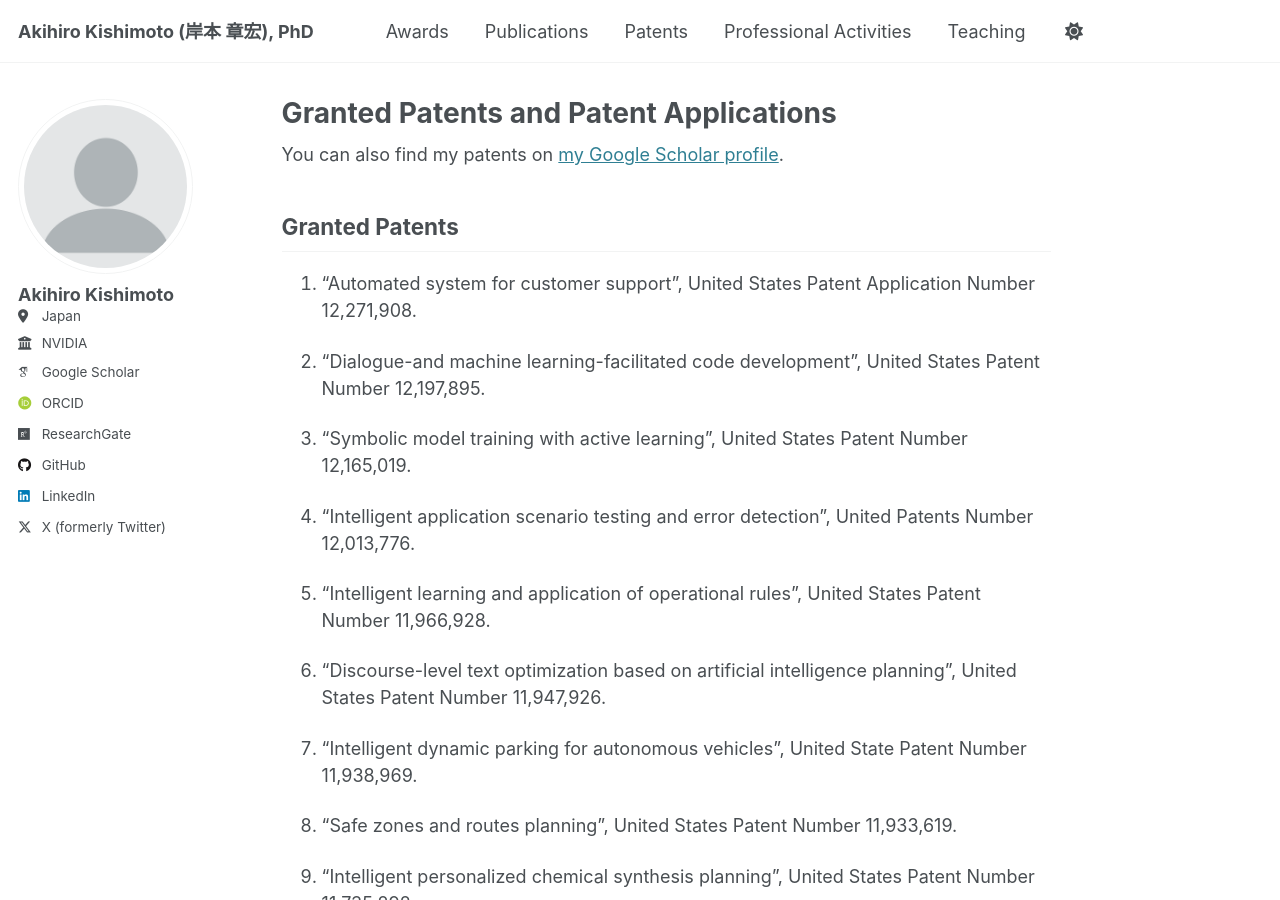
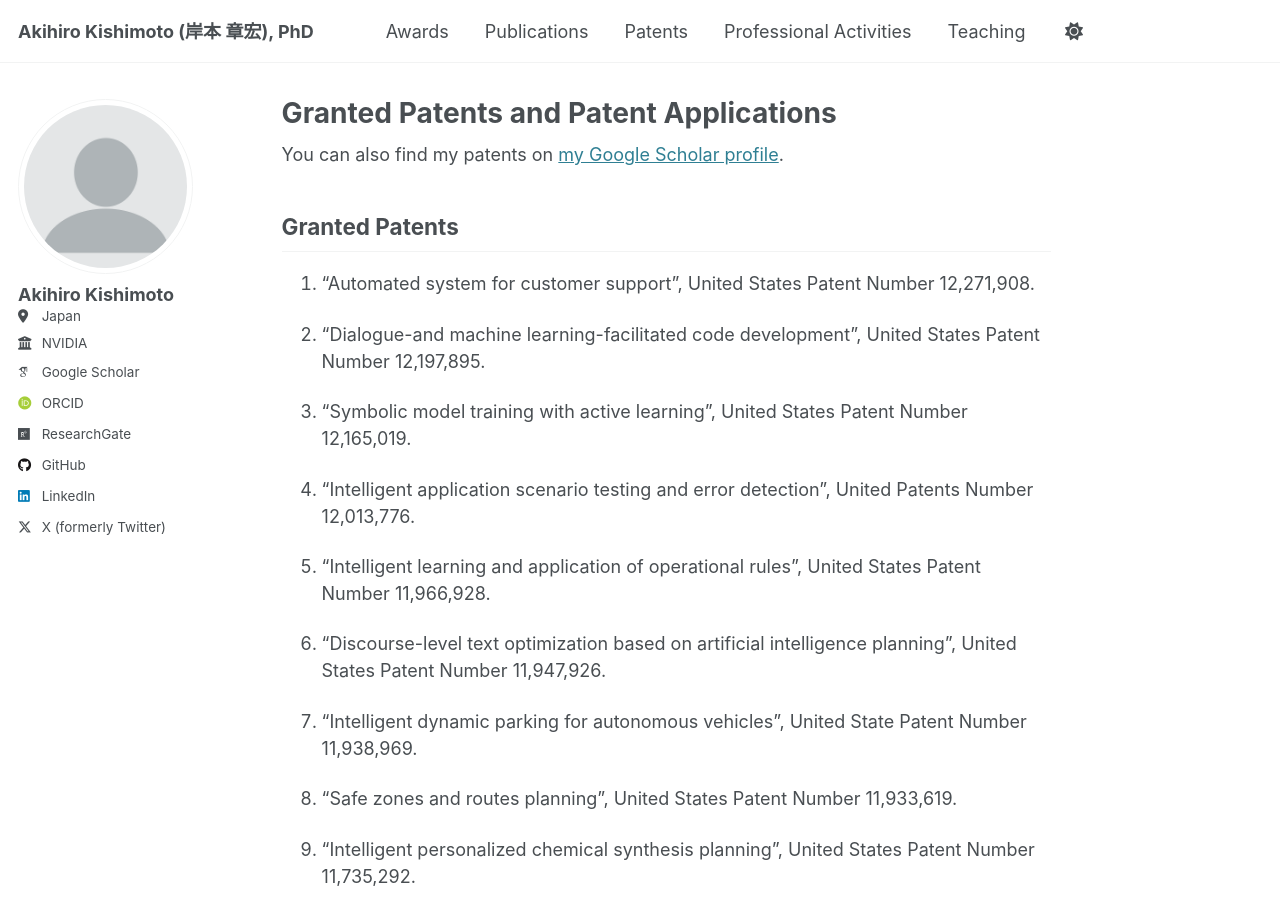
Before and after one commit to kishimoto1974/kishimoto1974.github.io, a Jekyll site: the page built from _pages/patents.md, in a window 1280 px wide and 900 px high. Built offline with Jekyll 4.4.1, drawn with Linux system fonts in a browser that asks for light colours; some web fonts are replaced.

Commit message:
Update patents.md

```diff
--- a/_pages/patents.md
+++ b/_pages/patents.md
@@ -7,7 +7,7 @@ You can also find my patents on [my Google Scholar profile](https://scholar.goog
 
 ## Granted Patents
 
-1. "Automated system for customer support", United States Patent Application Number 12,271,908.
+1. "Automated system for customer support", United States Patent Number 12,271,908.
 
 1. "Dialogue-and machine learning-facilitated code development", United States Patent Number 12,197,895.
 
```
